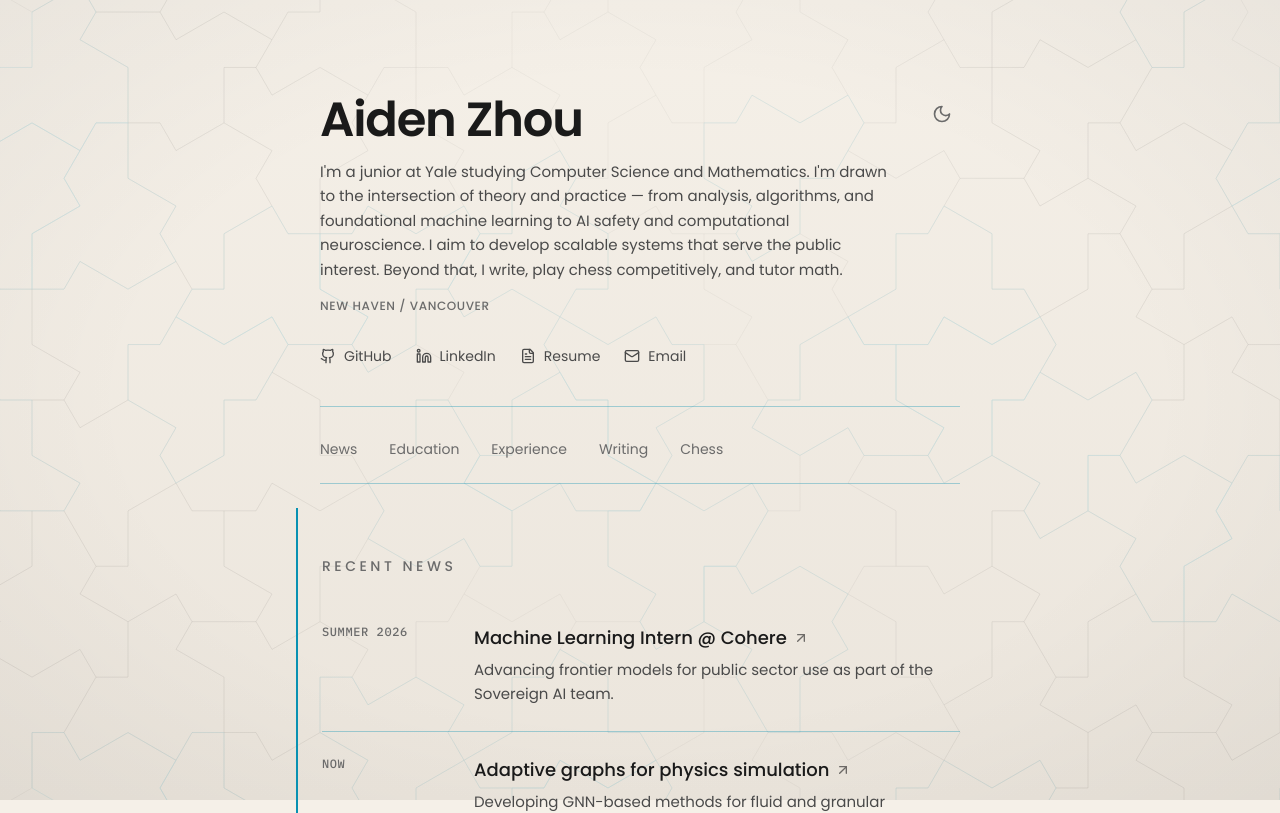
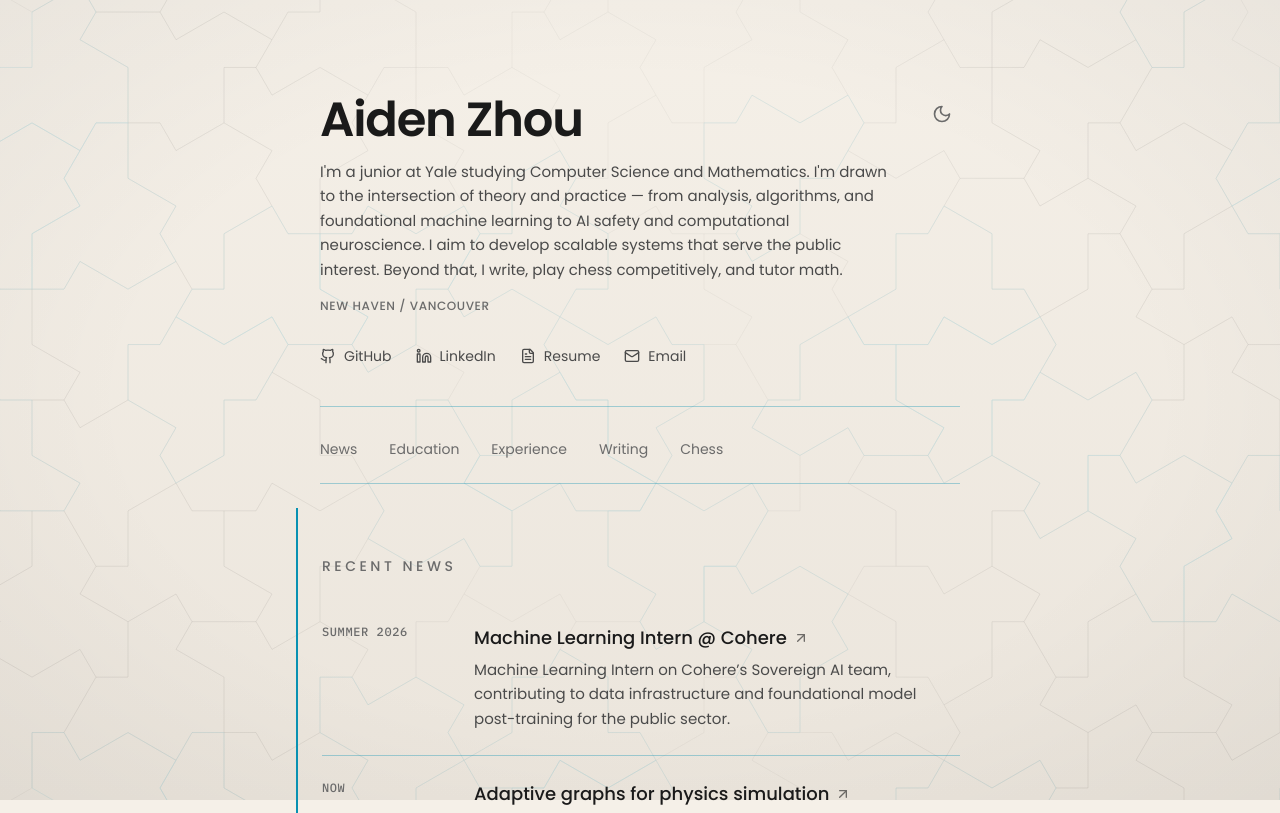
Before and after one commit to aidenzhou8/PersonalSite, a React (Vite) app: page / in a window 1280 px wide. Shown: the top 813 px of the page. Built offline with nearby package versions, Linux system fonts and the light colour scheme.

Commit message:
Add paper PDFs, link Wu Tsai proposal, and update Cohere description

```diff
--- a/src/App.jsx
+++ b/src/App.jsx
@@ -18,7 +18,7 @@ const recentNews = [
   {
     date: "Summer 2026",
     title: "Machine Learning Intern @ Cohere",
-    body: "Advancing frontier models for public sector use as part of the Sovereign AI team.",
+    body: "Machine Learning Intern on Cohere’s Sovereign AI team, contributing to data infrastructure and foundational model post-training for the public sector.",
     href: "https://cohere.com/",
   },
   {
@@ -95,6 +95,7 @@ const experience = [
     role: "Research Intern",
     period: "Jan. 2025 — Oct. 2025",
     location: "New Haven, CT",
+    href: "/wu-tsai-proposal.pdf",
     summary:
       "Developed and tested bio-plausible computer vision models using PyTorch, Nvdiffrast, and MATLAB. Designed a scalable ETL for 50+ GB of ECoG data; managed GPU workflows with CUDA and Slurm. Mentored by Daniel Calbick and Professor Ilker Yildirim at the Cognitive and Neural Computation Lab.",
     summaryContent: (
@@ -117,7 +118,7 @@ const experience = [
     role: "Machine Learning Researcher",
     period: "May 2025 — Aug. 2025",
     location: "Remote",
-    href: "https://aniruddh-alt.github.io/from-tokens-to-semantics-website/",
+    href: "/from-tokens-to-semantics.pdf",
     summary:
       "Co-authored a paper on how polysemanticity develops during language model pretraining. Analyzed feature clusters across Pythia checkpoints to study how neuron activation spaces evolve from exploration to specialization. Presented at MechInterp @ NeurIPS 2025.",
     summaryContent: (
```
Also changed, not shown: 2 other files (tests, documents, lock files or other folders).
